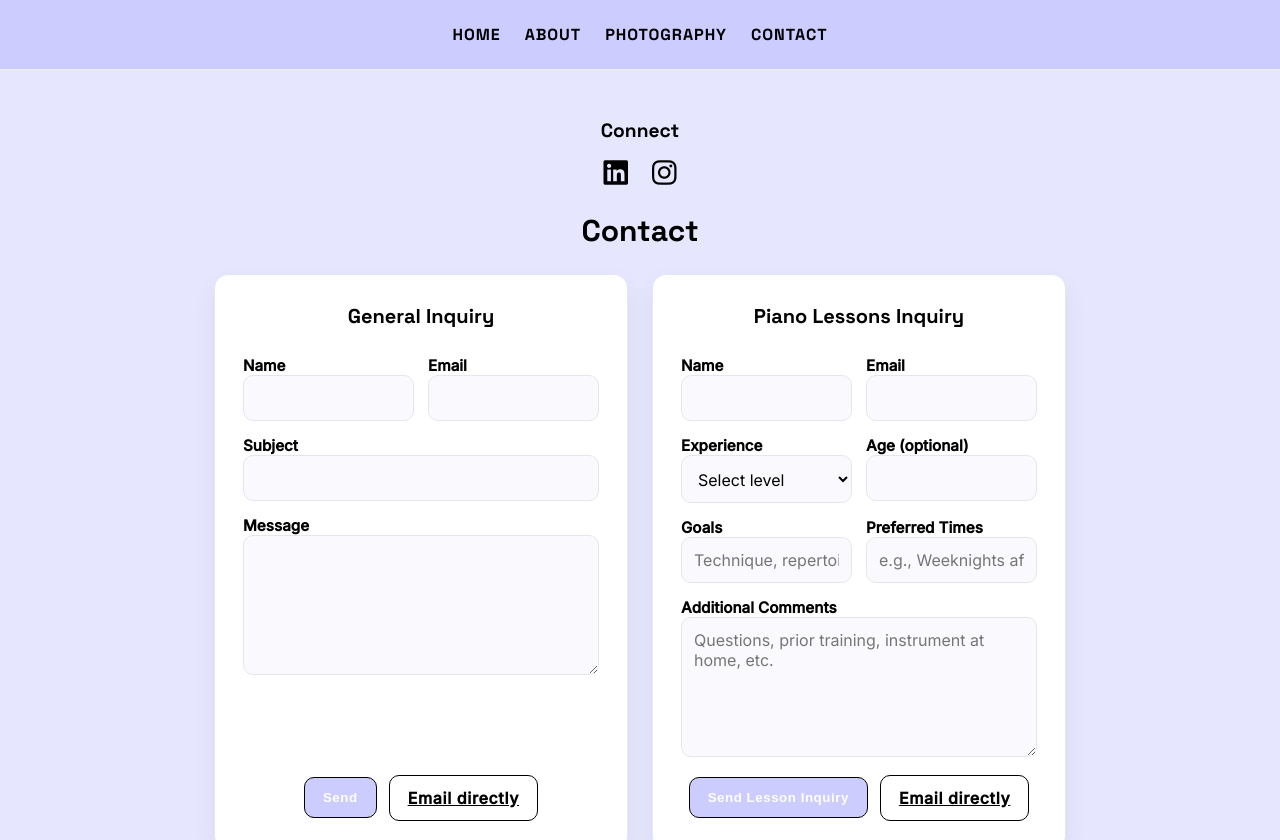
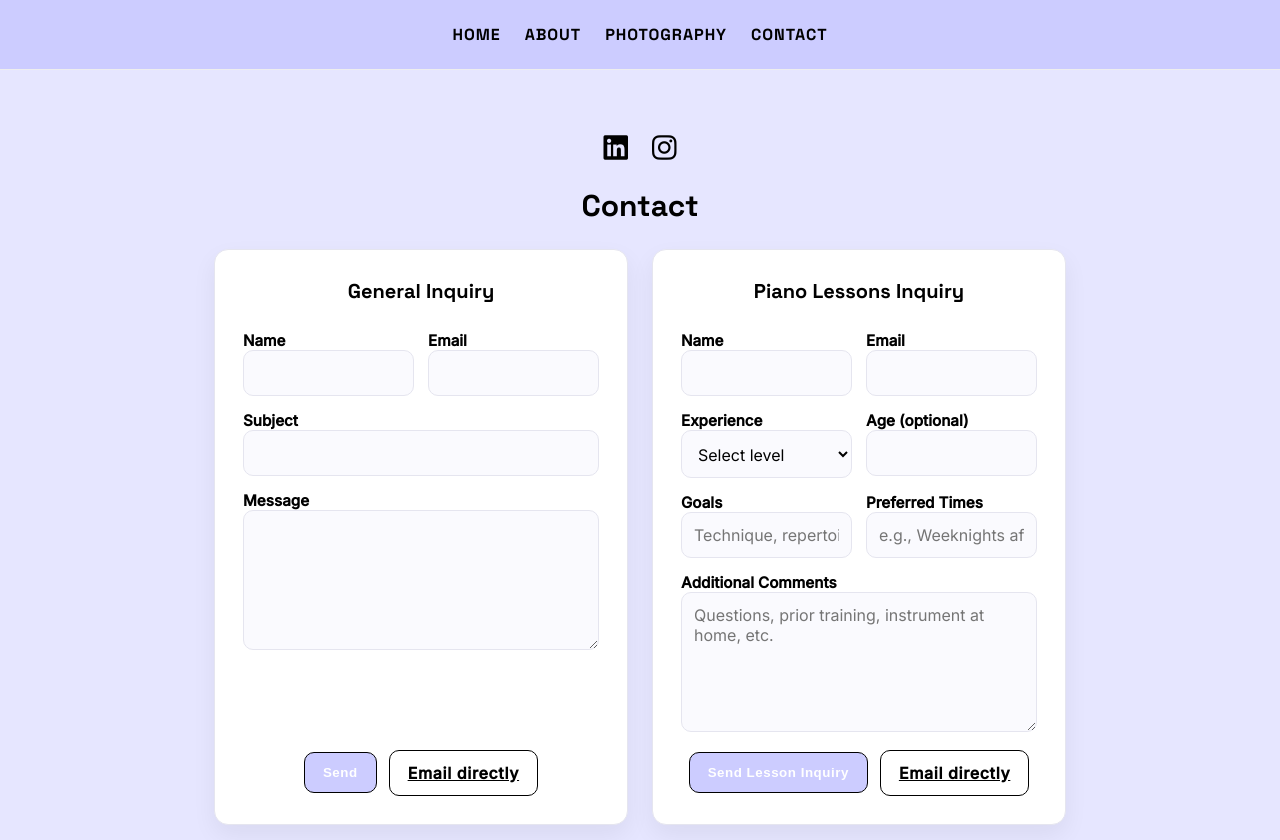
Before and after one commit to riceyrice1885/raisaihnat.github.io, a plain HTML site: page contact.html in a window 1280 px wide. Shown: the top 840 px of the page. Drawn offline with Linux system fonts and the light colour scheme.

Commit message:
Update contact.html

```diff
--- a/contact.html
+++ b/contact.html
@@ -111,7 +111,7 @@
 
   <!-- SOCIAL LINKS -->
   <section class="connect-wrap">
-    <h2>Connect</h2>
+    <h2></h2>
     <div class="social-links">
       <!-- LinkedIn -->
       <a href="https://www.linkedin.com/in/raisa-ihnat-456543208/" target="_blank" rel="noopener" aria-label="LinkedIn">
```
